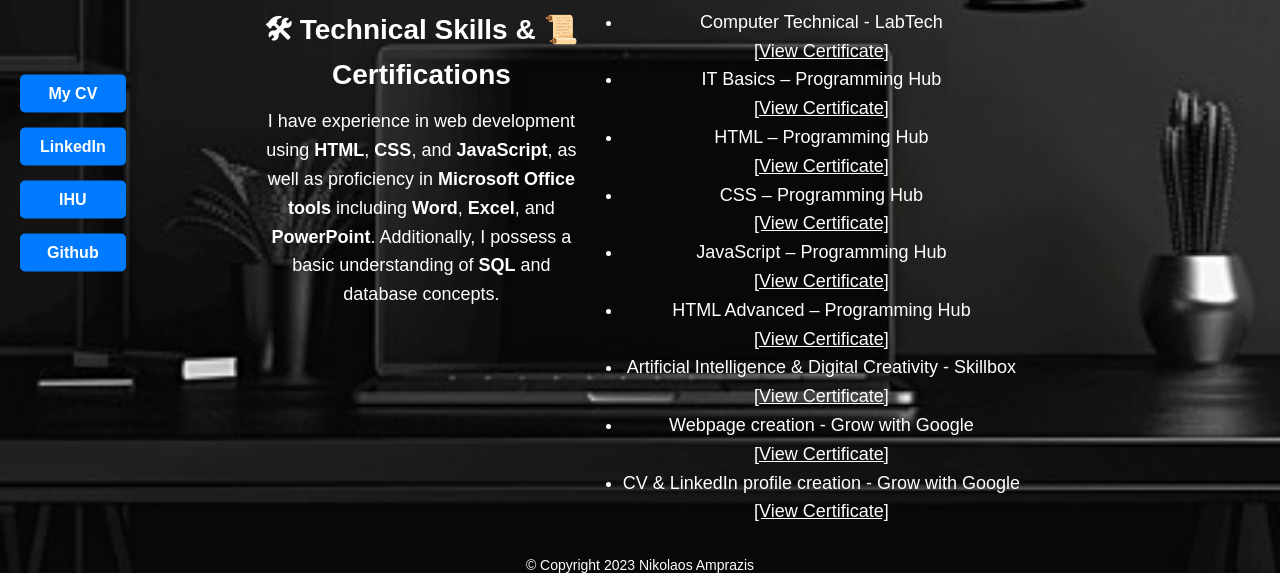
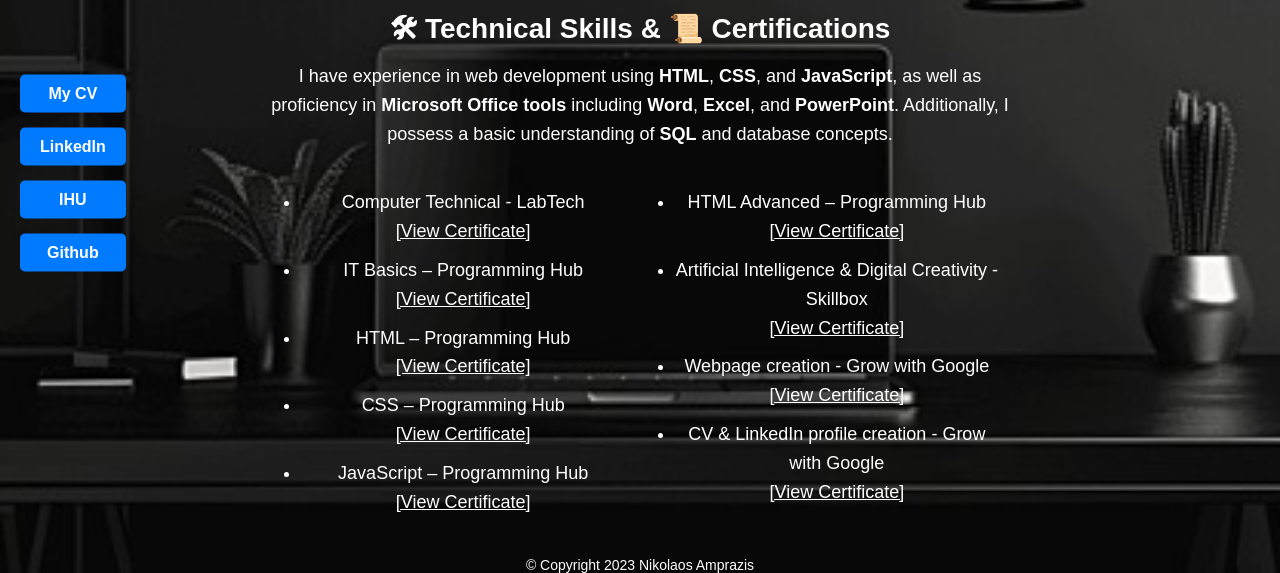
Before and after one commit to it175107/Website.github.io, a plain HTML site: page skills.html in a window 1280 px wide. Shown: the part 227-800 px from the top of the page. Drawn offline with Linux system fonts and the light colour scheme.

Commit message:
Replace styles.css with updated version

```diff
--- a/styles.css
+++ b/styles.css
@@ -1,3 +1,4 @@
+
 *{
     margin: 0;
     padding: 0;
@@ -272,14 +273,18 @@
   background-color: #0056b3;
 }
 
-    .lists-container {
+.lists-container {
   display: flex;
-  gap: 40px; /* space between the two lists */
+  flex-wrap: wrap; /* This is important */
+  gap: 40px;
+  justify-content: center; /* Optional: keeps things centered */
 }
 
+
 .list-section {
-  flex: 1; /* both take equal width */
+  flex: 1 1 300px; /* Minimum 300px, grow if needed */
 }
+
 
 main {
   flex-grow: 1;
@@ -322,6 +327,34 @@ main {
       font-size: 24px;
       color: black;
     }
+
+.cert-columns {
+  display: flex;
+  justify-content: space-between;
+  gap: 30px;
+  flex-wrap: wrap;
+}
+
+.cert-columns ul {
+  flex: 1;
+  min-width: 220px; /* force horizontal layout */
+  list-style: disc;
+  padding-left: 20px;
+}
+
+.cert-columns li {
+  margin-bottom: 10px;
+}
+
+@media (max-width: 768px) {
+  .lists-container {
+    flex-direction: column;
+  }
+  .cert-columns {
+    flex-direction: column;
+  }
+}
+
 
 .contact-container {
   height: 460px;
```
